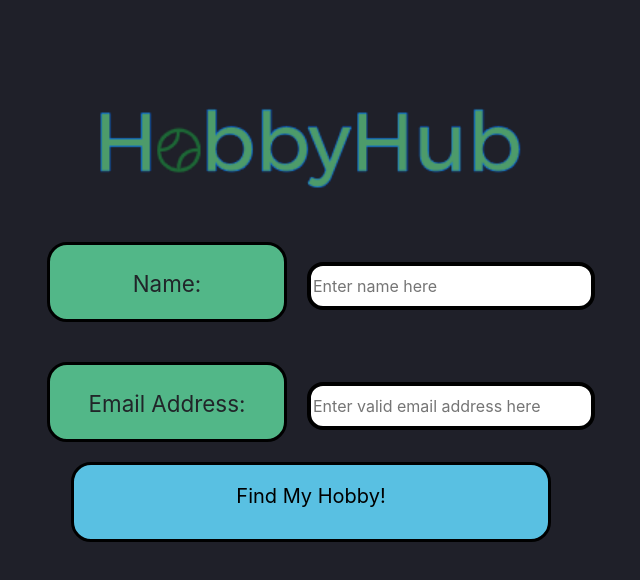
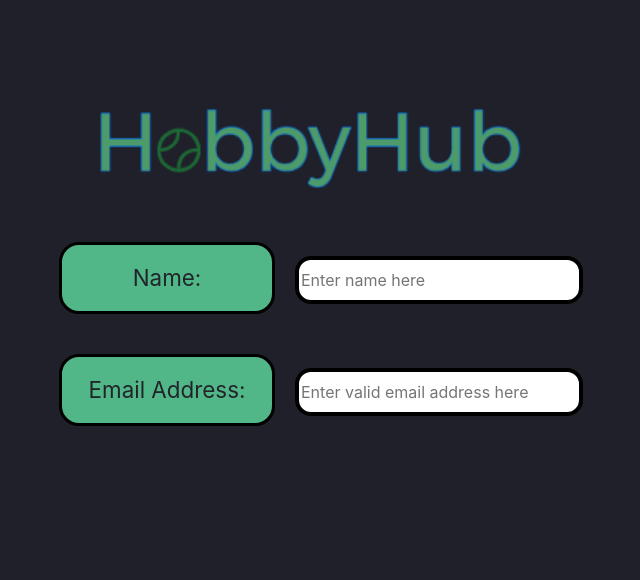
Before and after one commit to minericpark/hobbyapp, a React (Create React App) app: page / in a window 1280 px wide. Shown: the top 580 px of the page, without its empty margins (329-969 px from the left). Built offline with nearby package versions, Linux system fonts and the light colour scheme; no server answers.

Commit message:
not able to go to next page without entering data

```diff
--- a/src/HomePage.js
+++ b/src/HomePage.js
@@ -17,12 +17,20 @@ function Home() {
         setEmail(event.target.value);
     }
 
+    function validEntry() {
+        if (name != '' && email != '') {
+            console.log(`name is ${name} and eemail is ${email}`)
+            return "next_page";
+        }
+        return "no_display";
+    }
+
     return (
 
 
         <div className="container">
 
-            <img className= "logo" src={hobbyhub} alt="hobbyhub logo"/>
+            <img className="logo" src={hobbyhub} alt="hobbyhub logo" />
 
             <div className="main_body">
                 <div className="intro" ><h2 className="display-5">
@@ -44,12 +52,16 @@ function Home() {
 
             </div>
 
-            <div className="next_page">
+            <div className={validEntry()}>
                 {/*<NavLink to="/questions"> Click to go to questions </NavLink>*/}
+
+
                 <Link to={{
                     pathname: "/questions",
                     state: { data: [name, email] }
                 }}> <p className="lead"> Find My Hobby!</p></Link>
+
+
 
             </div>
         </div>
--- a/src/components/master.css
+++ b/src/components/master.css
@@ -1,5 +1,10 @@
 .container{
     animation:transitionIn 0.75s;
+}
+
+.next_page{
+    animation:transitionIn 0.75s;
+
 }
 
 @keyframes transitionIn{
--- a/src/components/styles.css
+++ b/src/components/styles.css
@@ -101,12 +101,12 @@ input[type="radio"]:checked+label:before{
     margin:20px;
 }
 .home_label{
-    width:15em;
-    height:5em;
+    width:13.5em;
+    height:4.5em;
     background-color:  #52b788;
     text-align: center;
     margin:20px;
-    padding:22px;
+    padding:16.5px;
     border: 3px solid black;
     border-radius: 20px;
 
@@ -122,10 +122,14 @@ input[type="radio"]:checked+label:before{
     background-color: #59c0e2;
     width:30em;
     height:5em;
-    padding:16px;
+    padding:19px;
     border: 3px solid black;
     border-radius: 20px;
     transition:0.5s;
+}
+
+.no_display{
+    display:none;
 }
 
 .next_page:hover{
@@ -137,7 +141,6 @@ a{
     text-decoration: none;
     transition:0.5s;
     color:black;
-
 }
 
 .lead{
```
Also changed, not shown: 1 other file (tests, documents, lock files or other folders). Lines whose indentation alone changed are shown as unchanged.
